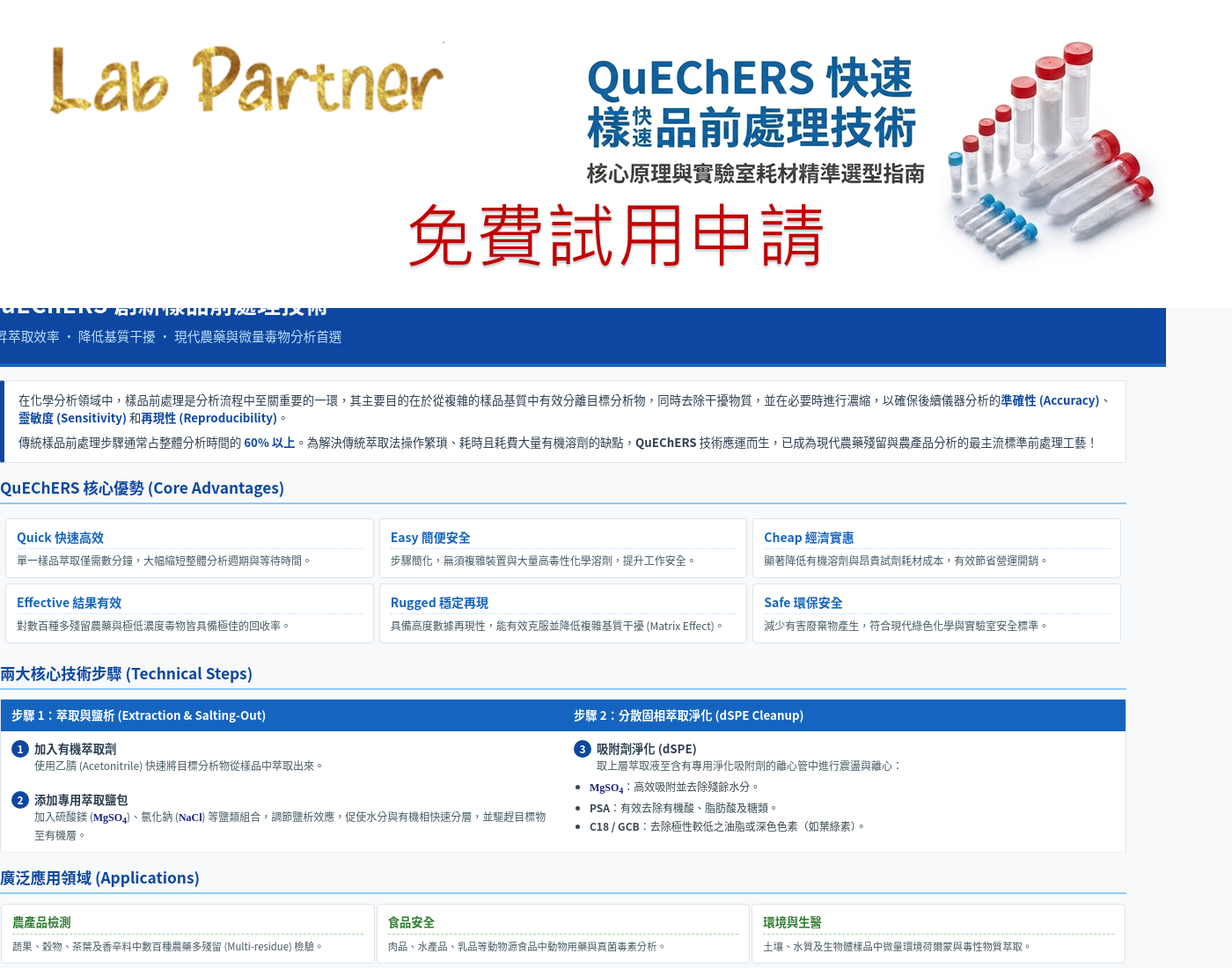
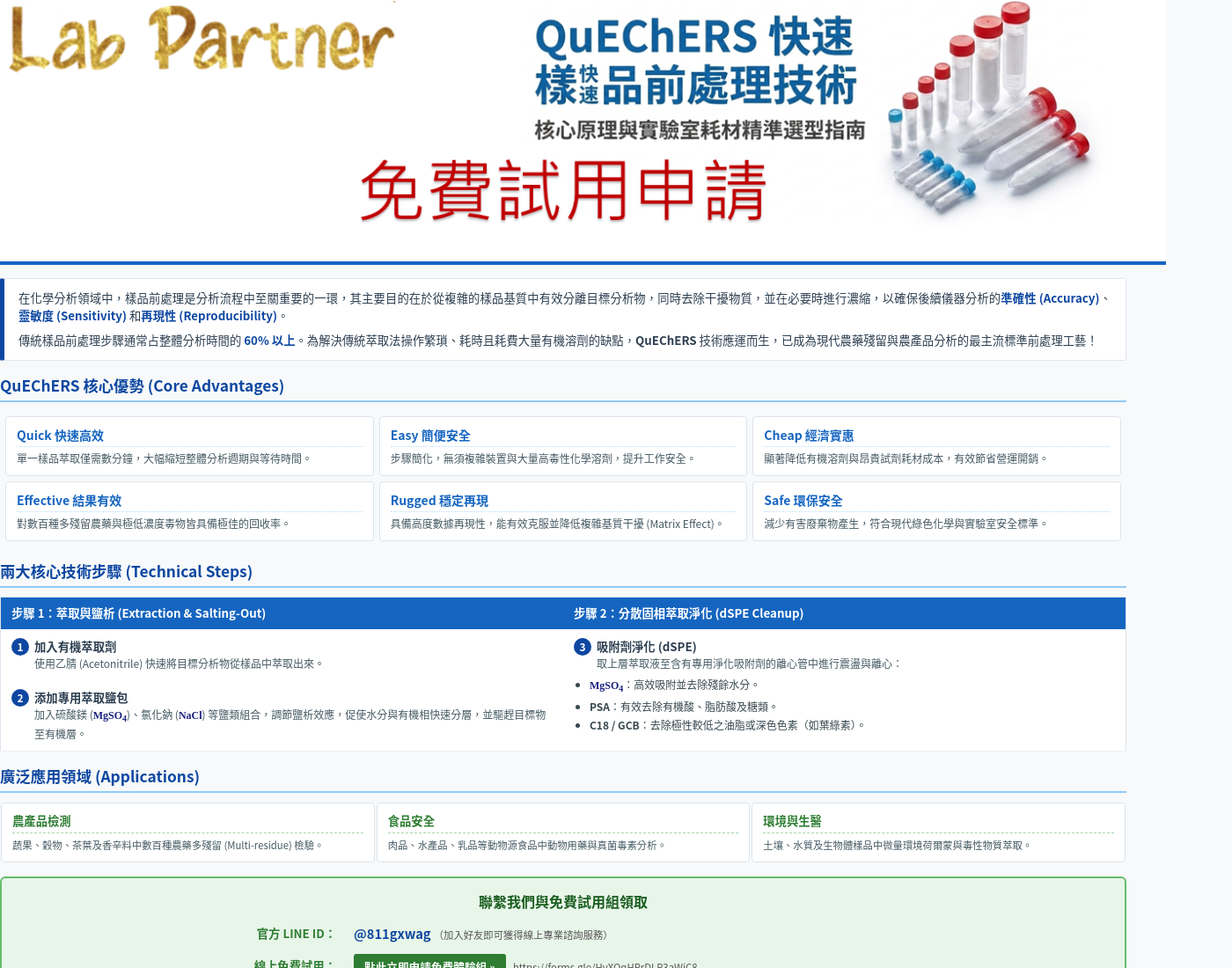
Before and after one commit to XiPai-Taiwan/Xipai-Newsletter, a plain HTML site: page 20260908-1.html in a window 1280 px wide. Shown: the top 1100 px of the page at 88% size, 1400 px wide, since content can reach past the window. Drawn offline with Linux system fonts and the light colour scheme.

Commit message:
Update 20260908-1.html

```diff
--- a/20260908-1.html
+++ b/20260908-1.html
@@ -1,6 +1,4 @@
 <!DOCTYPE HTML PUBLIC "-//W3C//DTD HTML 4.01 Transitional//EN" "http://www.w3.org/TR/html4/loose.dtd">
-<img src="images/QuEChERS 產品免費試用申請1400x350.png"
-     alt="QuEChERS 產品免費試用申請">
 <html>
 <head>
     <meta http-equiv="Content-Type" content="text/html; charset=utf-8">
@@ -26,28 +24,18 @@
             box-sizing: border-box;
         }
 
-        /* Banner / Header Bar */
-        .header-banner {
-            background-color: #0d47a1;
-            color: #ffffff;
-            padding: 20px 25px;
+        /* Header Image Banner */
+        .banner-container {
             margin: -12mm -12mm 15px -12mm;
-            border-bottom: 4px solid #1565c0;
+            text-align: center;
         }
 
-        .header-banner h1 {
-            margin: 0 0 6px 0;
-            font-size: 20pt;
-            font-weight: bold;
-            letter-spacing: 0.5px;
-            color: #ffffff;
-        }
-
-        .header-banner .subtitle {
-            font-size: 11pt;
-            color: #bbdefb;
-            margin: 0;
-            font-weight: normal;
+        .header-banner-img {
+            width: 100%;
+            max-width: 100%;
+            height: auto;
+            display: block;
+            border-bottom: 4px solid #1565c0;
         }
 
         /* Intro Box */
@@ -257,10 +245,9 @@
 </head>
 <body>
 
-    <!-- Header Banner -->
-    <div class="header-banner">
-        <h1>QuEChERS 創新樣品前處理技術</h1>
-        <div class="subtitle">提昇萃取效率 &bull; 降低基質干擾 &bull; 現代農藥與微量毒物分析首選</div>
+    <!-- Header Image Banner -->
+    <div class="banner-container">
+        <img src="images/QuEChERS 產品免費試用申請1400x350.png" alt="QuEChERS 產品免費試用申請" class="header-banner-img">
     </div>
 
     <!-- Introduction -->
```
